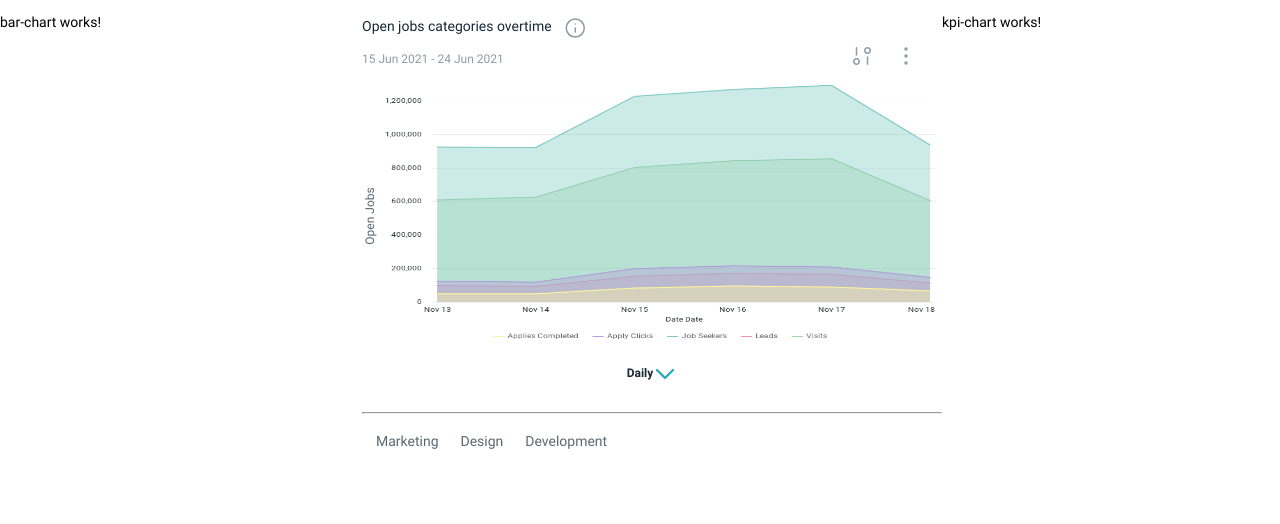
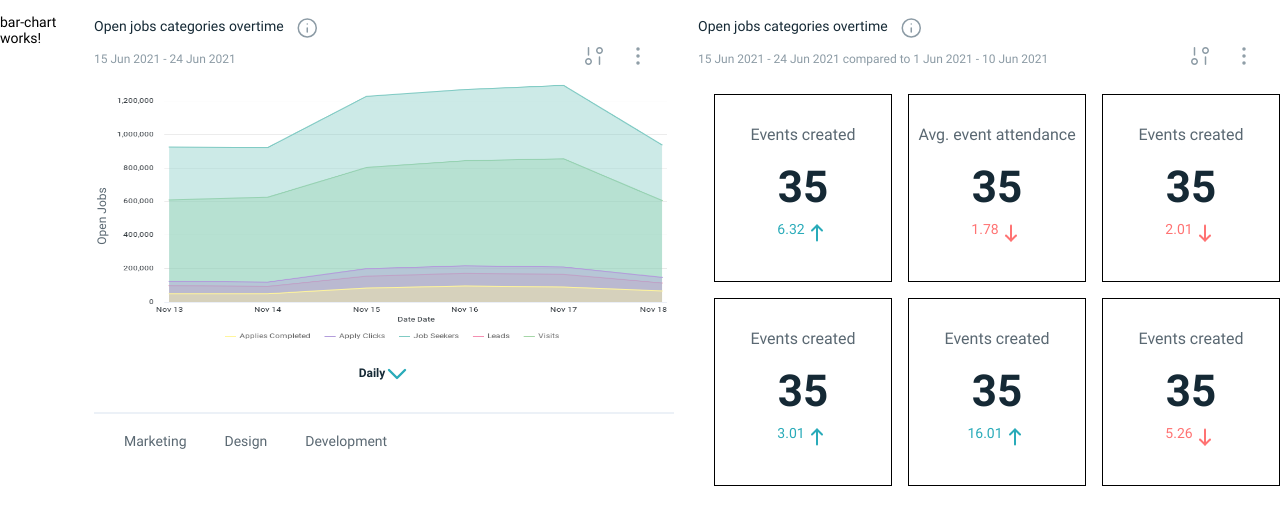
Before and after one commit to bsolovei25/LookerSDK, an Angular app: page / in a window 1280 px wide. Shown: the top 524 px of the page. Built offline with nearby package versions, Linux system fonts and the light colour scheme.

Commit message:
working on kpi widget

```diff
--- a/src/app/app.module.ts
+++ b/src/app/app.module.ts
@@ -11,6 +11,7 @@ import { LineChartComponent } from './modules/home/components/line-chart/line-ch
 import { AnalyticsDashboardComponent } from "./modules/home/components/analytics-dashboard/analytics-dashboard.component";
 import { IconDirective } from './shared/directives/icon-directives/icon.directive';
 import { MatIconModule } from "@angular/material/icon";
+import { KpiBoxComponent } from './modules/home/components/kpi-chart/kpi-box/kpi-box.component';
 
 @NgModule({
   declarations: [
@@ -20,7 +21,8 @@ import { MatIconModule } from "@angular/material/icon";
     KpiChartComponent,
     LineChartComponent,
     AnalyticsDashboardComponent,
-    IconDirective
+    IconDirective,
+    KpiBoxComponent
   ],
   imports: [
     BrowserModule,
--- /dev/null
+++ b/src/app/modules/home/components/kpi-chart/kpi-box/kpi-box.component.html
@@ -0,0 +1,14 @@
+<div class="box">
+  <div class="box__event">{{event}}</div>
+  <div class="box__number">{{eventNum}}</div>
+  <div class="box__percent" [ngStyle]="{'color': isArrowGreen()?'var(--green-arrow-color)':'var(--red-arrow-color)'}">{{percent}}
+    <span class="box__percent_" *ngIf="isArrowGreen();else arrowRed">
+      <mat-icon appIcon svgIcon="green-arrow-up" aria-hidden="false" aria-label="filter SVG icon"></mat-icon>
+    </span>
+    <ng-template #arrowRed>
+      <span class="box__percent_" *ngIf="arrowPosition === 'down'">
+        <mat-icon appIcon svgIcon="red-arrow-down" aria-hidden="false" aria-label="filter SVG icon"></mat-icon>
+      </span>
+    </ng-template>
+  </div>
+</div>
--- /dev/null
+++ b/src/app/modules/home/components/kpi-chart/kpi-box/kpi-box.component.scss
@@ -0,0 +1,30 @@
+.box{
+  min-height: 186px;
+  min-width: 176px;
+  border: 1px solid black;
+  margin-left: 16px;
+
+  &__event{
+    display: flex;
+    justify-content: center;
+    padding-top: 30px;
+    font-size: 16px;
+    line-height: 20px;
+    color: var(--default-secondary-text-color);
+  }
+  &__number{
+    display: flex;
+    justify-content: center;
+    padding-top: 16px;
+    font-weight: 600;
+    font-size: 44px;
+    line-height: 52px;
+    color: var(--default-black-color);
+  }
+  &__percent{
+    display: flex;
+    justify-content: center;
+    padding-top: 8px;
+
+  }
+}
--- /dev/null
+++ b/src/app/modules/home/components/kpi-chart/kpi-box/kpi-box.component.ts
@@ -0,0 +1,36 @@
+import {Component, Input, OnInit} from '@angular/core';
+import {MatIconRegistry} from "@angular/material/icon";
+import {DomSanitizer} from "@angular/platform-browser";
+import {svgGreenArrowUp} from "../../../../../../assets/icons/svg-green-arrow-up";
+import {svgRedArrowDown} from "../../../../../../assets/icons/svg-red-arrow-down";
+
+@Component({
+  selector: 'app-kpi-box',
+  templateUrl: './kpi-box.component.html',
+  styleUrls: ['./kpi-box.component.scss']
+})
+export class KpiBoxComponent implements OnInit {
+
+  @Input() event:string;
+  @Input() eventNum:string;
+  @Input() percent:string;
+  @Input() arrowPosition:string;
+
+  constructor(private iconRegistry: MatIconRegistry, private sanitizer: DomSanitizer) {
+    this.registerIcons();
+  }
+
+  ngOnInit(): void {
+
+  }
+
+  private registerIcons():void{
+    this.iconRegistry.addSvgIconLiteral('green-arrow-up', this.sanitizer.bypassSecurityTrustHtml(svgGreenArrowUp));
+    this.iconRegistry.addSvgIconLiteral('red-arrow-down', this.sanitizer.bypassSecurityTrustHtml(svgRedArrowDown));
+  }
+
+  public isArrowGreen():boolean{
+    return this.arrowPosition === 'up';
+  }
+
+}
--- a/src/app/modules/home/components/kpi-chart/kpi-chart.component.html
+++ b/src/app/modules/home/components/kpi-chart/kpi-chart.component.html
@@ -1 +1,55 @@
-<p>kpi-chart works!</p>
+<div class="container">
+  <div class="container__header">
+    <div class="container__header__hint">
+      <div class="container__header__hint__bar">
+        <div class="container__header__hint__bar__content">
+          <p class="container__header__hint__bar__content__info-text">Open jobs categories overtime</p>
+          <mat-icon appIcon svgIcon="info" aria-hidden="false" aria-label="info SVG icon"></mat-icon>
+        </div>
+        <div class="container__header__hint__bar__date">
+          <p class="container__header__hint__bar__date__paragraph">15 Jun 2021 - 24 Jun 2021 compared to 1 Jun 2021 - 10 Jun 2021</p>
+        </div>
+      </div>
+      <div class="container__header__hint__icons">
+        <span class="container__header__hint__icons__filter"><mat-icon appIcon svgIcon="filter" aria-hidden="false" aria-label="filter SVG icon"></mat-icon></span>
+        <span class="container__header__hint__icons__more-actions"><mat-icon appIcon svgIcon="more-actions" aria-hidden="false" aria-label="more-actions SVG icon"></mat-icon></span>
+      </div>
+    </div>
+  </div>
+  <div class="container__boxes">
+    <div class="container__boxes__first-row">
+      <app-kpi-box [event] = "event"
+                   [eventNum] = "eventNum"
+                   [arrowPosition] = "arrowUp"
+                   [percent]="persentbox1">
+      </app-kpi-box>
+      <app-kpi-box [event] = "avgEvent"
+                   [eventNum] = "eventNum"
+                   [arrowPosition] = "arrowDown"
+                   [percent]="persentbox2">
+      </app-kpi-box>
+      <app-kpi-box [event] = "event"
+                   [eventNum] = "eventNum"
+                   [arrowPosition] = "arrowDown"
+                   [percent]="persentbox3">
+      </app-kpi-box>
+    </div>
+    <div class="container__boxes__second-row">
+      <app-kpi-box [event] = "event"
+                   [eventNum] = "eventNum"
+                   [arrowPosition] = "arrowUp"
+                   [percent]="persentbox4">
+      </app-kpi-box>
+      <app-kpi-box [event] = "event"
+                   [eventNum] = "eventNum"
+                   [arrowPosition] = "arrowUp"
+                   [percent]="persentbox5">
+      </app-kpi-box>
+      <app-kpi-box [event] = "event"
+                   [eventNum] = "eventNum"
+                   [arrowPosition] = "arrowDown"
+                   [percent]="persentbox6">
+      </app-kpi-box>
+    </div>
+  </div>
+</div>
--- a/src/app/modules/home/components/kpi-chart/kpi-chart.component.scss
+++ b/src/app/modules/home/components/kpi-chart/kpi-chart.component.scss
@@ -0,0 +1,60 @@
+.container{
+  margin-top: 16px;
+  &__header{
+    padding-left: 24px;
+    &__hint{
+      display: flex;
+      flex-direction: row;
+      position: relative;
+      &__bar{
+        &__content{
+          display: flex;
+          flex-direction: row;
+          &__info-text{
+            margin: 0 10.8px 4px 0;
+            line-height: 20px;
+            color: var(--default-black-color );
+          }
+        }
+        &__date{
+          color: var(--default-grey-color);
+          &__paragraph{
+            font-size: 12px;
+          }
+        }
+      }
+      &__icons{
+        position: absolute;
+        top: 0;
+        right: 0;
+        margin-top: 27.75px;
+        &__filter{
+          margin-right: 19.75px;
+        }
+        &__more-actions{
+          margin-right: 24px;
+        }
+      }
+    }
+  }
+  &__boxes{
+    display: flex;
+    flex-direction: column;
+    padding-left: 24px;
+    &__first-row{
+      display: flex;
+      flex-direction: row;
+      padding-top: 16px;
+    }
+    &__second-row{
+      display: flex;
+      flex-direction: row;
+      padding-top: 16px;
+    }
+  }
+}
+
+:host ::ng-deep .container__footer__legend__img-box > mat-icon {
+  width: 6px;
+  height: 6px;
+}
--- a/src/app/modules/home/components/kpi-chart/kpi-chart.component.ts
+++ b/src/app/modules/home/components/kpi-chart/kpi-chart.component.ts
@@ -1,4 +1,13 @@
-import { Component, OnInit } from '@angular/core';
+import {Component, OnInit} from '@angular/core';
+import {svgArrowDown} from "../../../../../assets/icons/svg-arrow-down";
+import {svgVelvetCircle} from "../../../../../assets/icons/svg-velvet-circle";
+import {svgGreenCircle} from "../../../../../assets/icons/svg-green-circle";
+import {svgOrangeCircle} from "../../../../../assets/icons/svg-orange-circle";
+import {svgInfo} from "../../../../../assets/icons/svg-info";
+import {crmFilter} from "../../../../../assets/icons/svg-filter";
+import {svgMoreActions} from "../../../../../assets/icons/svg-more-actions";
+import {MatIconRegistry} from "@angular/material/icon";
+import {DomSanitizer} from "@angular/platform-browser";
 
 @Component({
   selector: 'app-kpi-chart',
@@ -7,9 +16,34 @@ import { Component, OnInit } from '@angular/core';
 })
 export class KpiChartComponent implements OnInit {
 
-  constructor() { }
+  public event: string = "Events created";
+  public avgEvent: string = "Avg. event attendance";
+  public eventNum: string = "35";
+  public persentbox2: string = "1.78";
+  public persentbox1: string = "6.32";
+  public persentbox3: string = "2.01";
+  public persentbox4: string = "3.01";
+  public persentbox5: string = "16.01";
+  public persentbox6: string = "5.26";
+  public arrowUp: string = "up";
+  public arrowDown: string = "down";
+
+
+  constructor(private iconRegistry: MatIconRegistry, private sanitizer: DomSanitizer) {
+    this.registerIcons();
+  }
 
   ngOnInit(): void {
   }
 
+  private registerIcons(): void {
+    this.iconRegistry.addSvgIconLiteral('arrow-down', this.sanitizer.bypassSecurityTrustHtml(svgArrowDown));
+    this.iconRegistry.addSvgIconLiteral('velvet-circle', this.sanitizer.bypassSecurityTrustHtml(svgVelvetCircle));
+    this.iconRegistry.addSvgIconLiteral('green-circle', this.sanitizer.bypassSecurityTrustHtml(svgGreenCircle));
+    this.iconRegistry.addSvgIconLiteral('orange-circle', this.sanitizer.bypassSecurityTrustHtml(svgOrangeCircle));
+    this.iconRegistry.addSvgIconLiteral('info', this.sanitizer.bypassSecurityTrustHtml(svgInfo));
+    this.iconRegistry.addSvgIconLiteral('filter', this.sanitizer.bypassSecurityTrustHtml(crmFilter));
+    this.iconRegistry.addSvgIconLiteral('more-actions', this.sanitizer.bypassSecurityTrustHtml(svgMoreActions));
+  }
+
 }
--- a/src/app/modules/home/components/line-chart/line-chart.component.html
+++ b/src/app/modules/home/components/line-chart/line-chart.component.html
@@ -38,9 +38,5 @@
       <span class="container__footer__legend__img-box"><mat-icon appIcon svgIcon="velvet-circle" aria-hidden="false" aria-label="velvet circle SVG icon"></mat-icon></span>
       <span class="container__footer__legend__description">{{i}}</span>
     </div>
-    <!--    <img alt ="info" src="favicon.ico">-->
-    <!--    <p>Design</p>-->
-    <!--    <img alt ="info" src="favicon.ico">-->
-    <!--    <p>Development</p>-->
   </div>
 </div>
--- a/src/app/modules/home/components/line-chart/line-chart.component.scss
+++ b/src/app/modules/home/components/line-chart/line-chart.component.scss
@@ -93,7 +93,7 @@
         display: table-cell;
         vertical-align: middle;
         padding-bottom: 5px!important;
-        padding-left: 8px;
+        padding-left: 24px;
       }
       &__description{
         display: table-cell;
@@ -110,3 +110,7 @@
   width: 6px;
   height: 6px;
 }
+
+hr{
+  border: 1px solid var(--default-hr-color);
+}
--- /dev/null
+++ b/src/assets/icons/svg-green-arrow-up.ts
@@ -0,0 +1,5 @@
+export const svgGreenArrowUp = `<svg width="12" height="12" viewBox="0 0 12 12" fill="none" xmlns="http://www.w3.org/2000/svg">
+<path d="M6 9.75L6 2.75" stroke="#29ABB9" stroke-linecap="round"/>
+<path d="M6 2.25L8.5 4.75" stroke="#29ABB9" stroke-linecap="round"/>
+<path d="M6 2.25L3.5 4.75" stroke="#29ABB9" stroke-linecap="round"/>
+  </svg>`
--- /dev/null
+++ b/src/assets/icons/svg-red-arrow-down.ts
@@ -0,0 +1,5 @@
+export const svgRedArrowDown = `<svg width="12" height="12" viewBox="0 0 12 12" fill="none" xmlns="http://www.w3.org/2000/svg">
+<path d="M6 2.25L6 9.25" stroke="#FF7373" stroke-linecap="round"/>
+<path d="M6 9.75L8.5 7.25" stroke="#FF7373" stroke-linecap="round"/>
+<path d="M6 9.75L3.5 7.25" stroke="#FF7373" stroke-linecap="round"/>
+</svg>`
--- a/src/styles.scss
+++ b/src/styles.scss
@@ -4,6 +4,9 @@
     --default-grey-color: #8C9BA5;
     --default-black-color: #152935;
     --default-secondary-text-color: #5A6872;
+    --default-hr-color: #ECF1F7;
+    --green-arrow-color: #29ABB9;
+    --red-arrow-color: #FF7373;
 }
 
 html, body {
```
Also changed, not shown: 1 other file (tests, documents, lock files or other folders).
